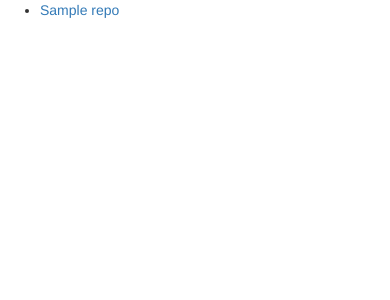
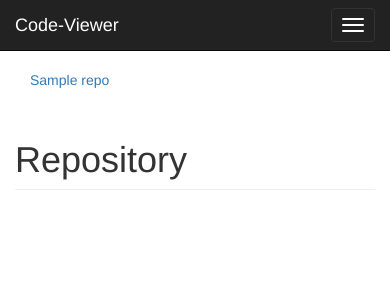
Before and after one commit to basilisk-pm/basilisk, a Django app: page / in a window 390 px wide. Before the commit the part shown is almost empty. Shown: the top 300 px of the page. Run offline with Django 3.2, Linux system fonts and the light colour scheme; tables that the repository leaves empty hold one stand-in row (values such as "Sample post"); some libraries are stand-ins or nearby versions.

Commit message:
Added some css to the viewer template

```diff
--- a/django/code_tracker/code_viewer/templates/code_viewer/index.html
+++ b/django/code_tracker/code_viewer/templates/code_viewer/index.html
@@ -6,12 +6,47 @@
 
 {% bootstrap_messages %}
 
-{% if repo_list %}
-    <ul>
-    {% for repo in repo_list %}
-        <li><a href="{{ repo.repo_url }}">{{ repo.repo_name }}</a></li>
-    {% endfor %}
-    </ul>
-{% else %}
-    <p>No repos are available.</p>
-{% endif %}
+
+
+<body>
+    <div class="navbar navbar-inverse navbar-fixed-top" role="navigation">
+      <div class="container-fluid">
+        <div class="navbar-header">
+          <button type="button" class="navbar-toggle" data-toggle="collapse" data-target=".navbar-collapse">
+            <span class="sr-only">Toggle navigation</span>
+            <span class="icon-bar"></span>
+            <span class="icon-bar"></span>
+            <span class="icon-bar"></span>
+          </button>
+          <a class="navbar-brand" href="http://getbootstrap.com/examples/dashboard/#">Code-Viewer</a>
+        </div>
+        <div class="navbar-collapse collapse">
+          <ul class="nav navbar-nav navbar-right">
+            <li><a href="#">Settings</a></li>
+          </ul>
+        </div>
+      </div>
+    </div>
+
+    <div class="container-fluid">
+      <div class="row">
+        <div class="col-sm-3 col-md-2 sidebar">
+          <ul class="nav nav-sidebar">
+            <br><br><br>
+            {% if repo_list %}
+	    {% for repo in repo_list %}
+            <li><a href="{{ repo.repo_url }}">{{ repo.repo_name }}</a></li>
+	    {% endfor %}
+
+	    {% else %}
+	    <li>No repos are available.</li>
+	    {% endif %}
+          </ul>
+        </div>
+        <div class="col-sm-9 col-sm-offset-3 col-sm-10 col-sm-offset-2 main">
+          <h1 class="page-header">Repository</h1>
+
+        </div>
+      </div>
+    </div>
+</body>
```
